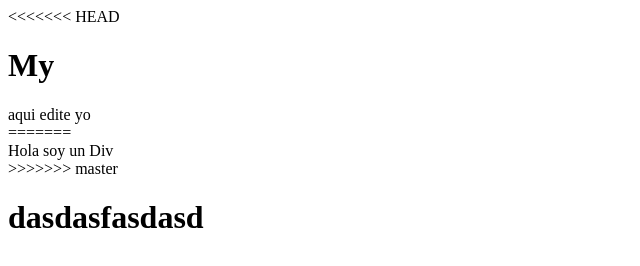
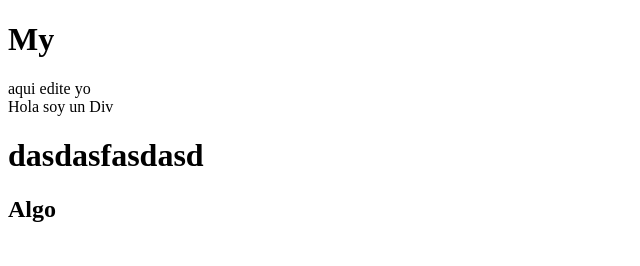
Before and after one commit to Camilosan24/prueba-conflictos, a plain HTML site: page index.html in a window 1280 px wide. Shown: the whole page, without its empty margins (0-640 px from the left). Drawn offline with Linux system fonts and the light colour scheme.

Commit message:
Arreglando Conflicto

```diff
--- a/index.html
+++ b/index.html
@@ -7,14 +7,12 @@
    <title>Document</title>
 </head>
 <body>
-<<<<<<< HEAD
 
    <h1>My</h1>
    <div>aqui edite yo</div>
-=======
    <div>Hola soy un Div</div>
->>>>>>> master
    <h1>dasdasfasdasd</h1>
+   <h2>Algo</h2>
 
 </body>
 </html>
```
